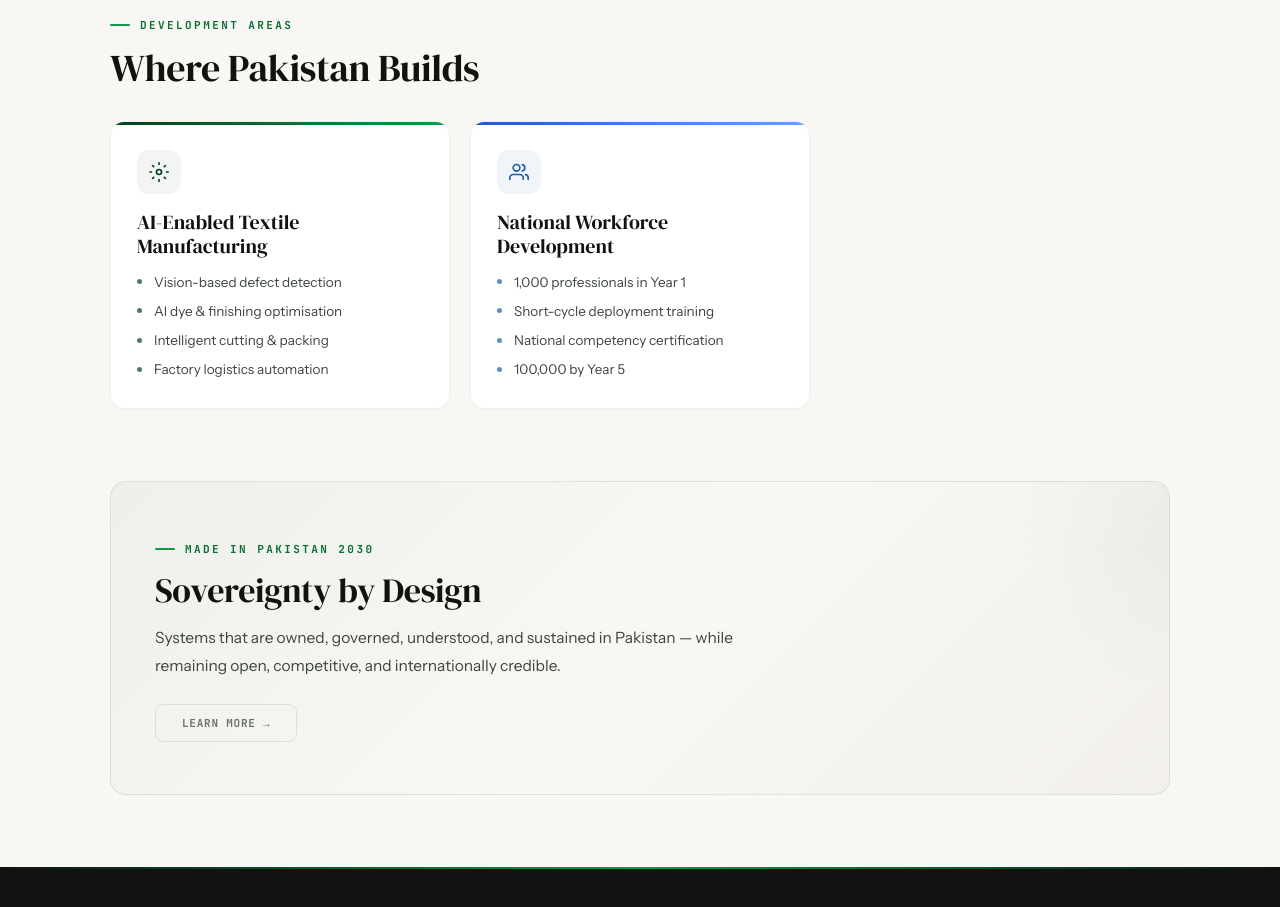
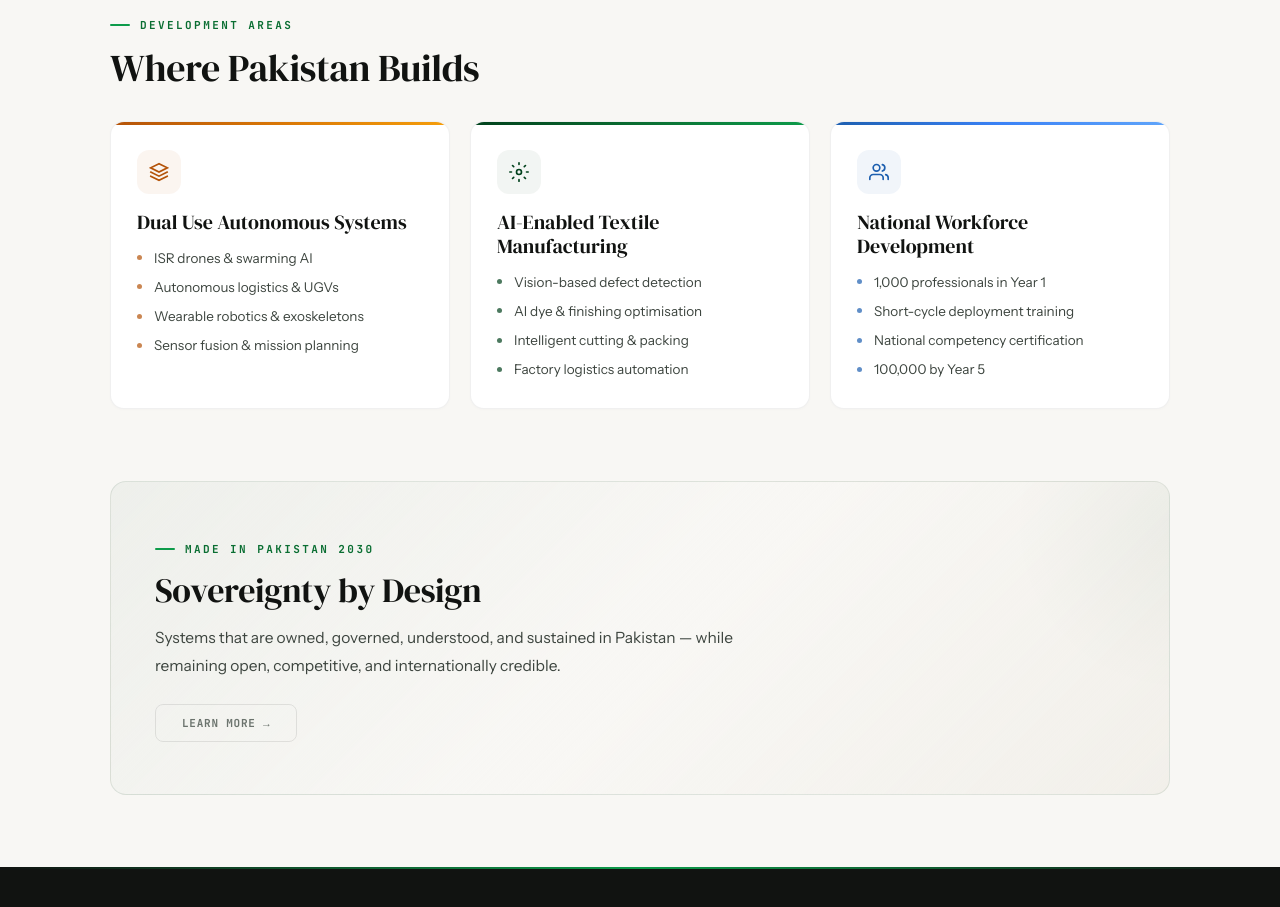
Before and after one commit to UsamaAshraf1/PIRAC-WEB, a plain HTML site: page index.html in a window 1280 px wide. Shown: the part 1760-2667 px from the top of the page. Drawn offline with Linux system fonts and the light colour scheme.

Commit message:
update content

```diff
--- a/index.html
+++ b/index.html
@@ -2004,7 +2004,7 @@
         <h2 class="title" style="font-size: 38px">Where Pakistan Builds</h2>
       </div>
       <div class="grid-3" style="margin-top: 32px">
-        <!-- <div class="card card-top-amber reveal">
+        <div class="card card-top-amber reveal">
           <div class="icon-ring amber">
             <svg
               width="20"
@@ -2020,7 +2020,7 @@
               <path d="M2 12l10 5 10-5" />
             </svg>
           </div>
-          <h3 style="font-size: 20px">Defence-First Autonomous Systems</h3>
+          <h3 style="font-size: 20px">Dual Use Autonomous Systems</h3>
           <div
             style="
               display: flex;
@@ -2046,7 +2046,7 @@
               <span>Sensor fusion &amp; mission planning</span>
             </div>
           </div>
-        </div> -->
+        </div>
         <div class="card card-top-green reveal delay-1">
           <div class="icon-ring green">
             <svg
```
